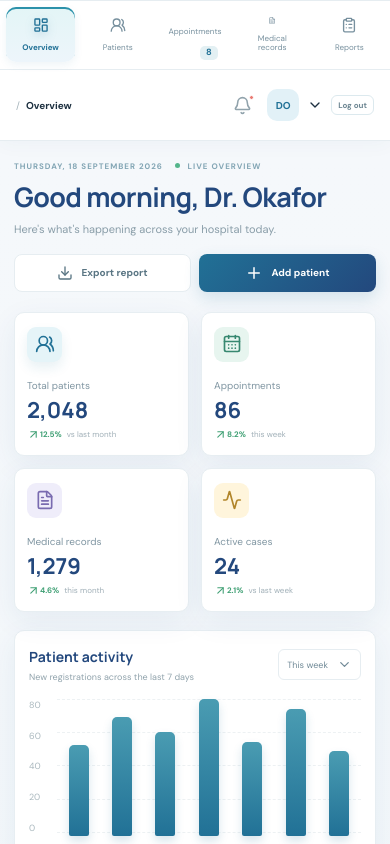
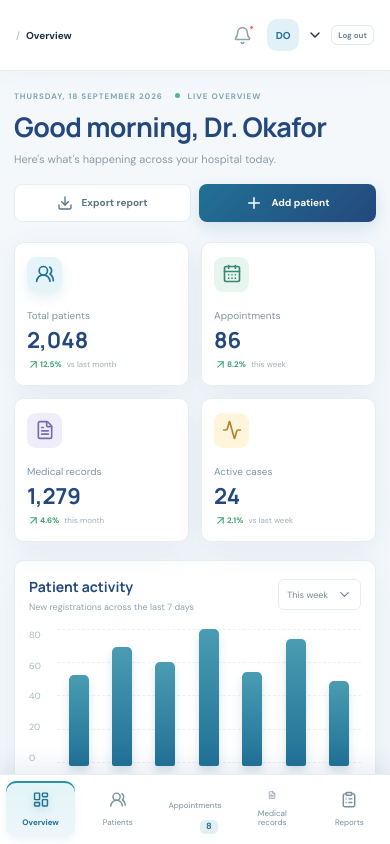
Before and after one commit to GlobalWave-Technologies/medicare, a React (Vite) app: page / in a window 390 px wide. Shown: the top 844 px of the page. Built offline with nearby package versions, Linux system fonts and the light colour scheme.

Commit message:
Add patient and medical records tables

```diff
--- a/src/App.css
+++ b/src/App.css
@@ -84,17 +84,23 @@ nav button.active svg{filter:drop-shadow(0 3px 4px rgba(33,113,150,.25))}
   }
 
   .sidebar {
-    position: static !important;
+    position: fixed !important;
+    left: 0;
+    right: 0;
+    bottom: 0;
+    top: auto;
     width: 100% !important;
+    z-index: 20;
     border-right: none;
-    border-bottom: 1px solid var(--line);
-    padding: 16px 14px 12px;
+    border-top: 1px solid var(--line);
+    border-bottom: none;
+    padding: 10px 10px 12px;
     background: rgba(255,255,255,0.96);
-    box-shadow: none;
+    box-shadow: 0 -8px 24px rgba(35,72,125,.1);
   }
 
   .sidebar .brand {
-    padding: 0 4px 16px;
+    display: none;
   }
 
   .sidebar .brand strong {
@@ -174,7 +180,7 @@ nav button.active svg{filter:drop-shadow(0 3px 4px rgba(33,113,150,.25))}
   }
 
   .page-content {
-    padding: 20px 14px 30px;
+    padding: 20px 14px 110px;
     background: linear-gradient(180deg, transparent 0%, rgba(225,244,247,.18) 100%);
   }
 
```
Also changed, not shown: src/App.tsx (+2 -1 lines).
